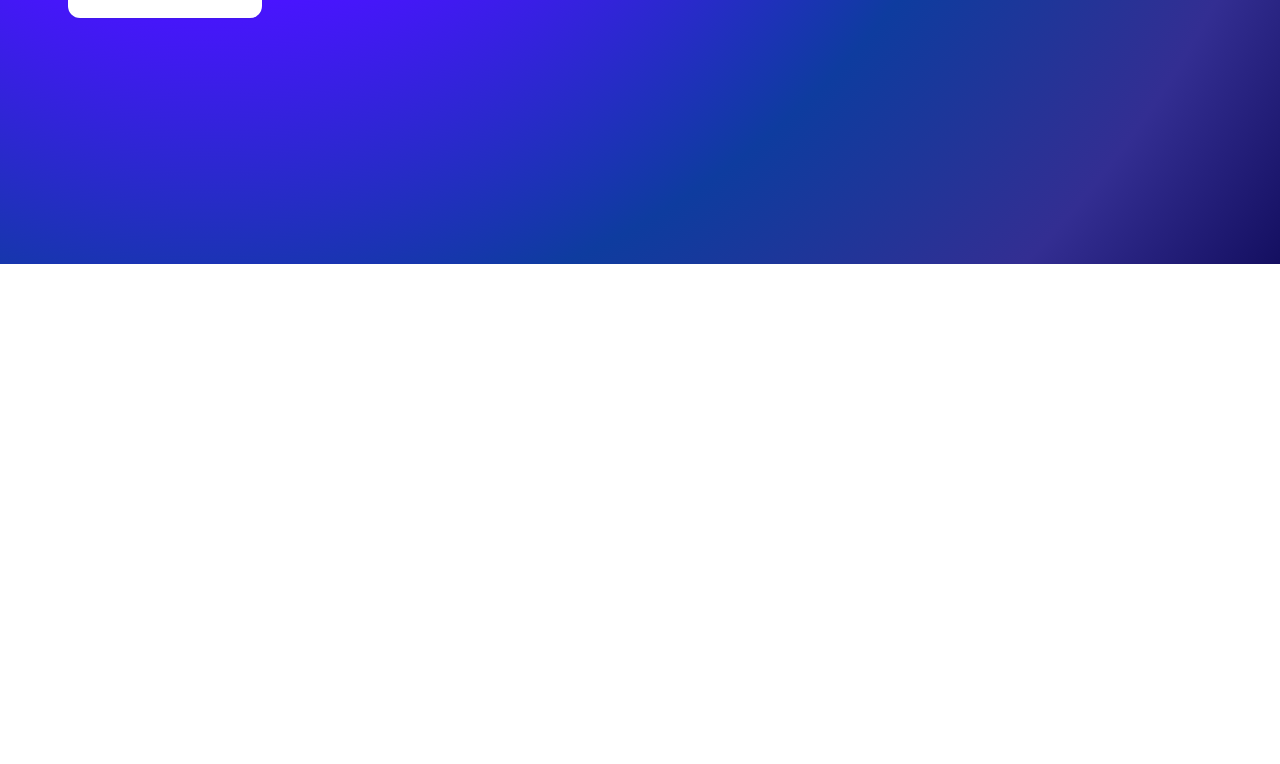
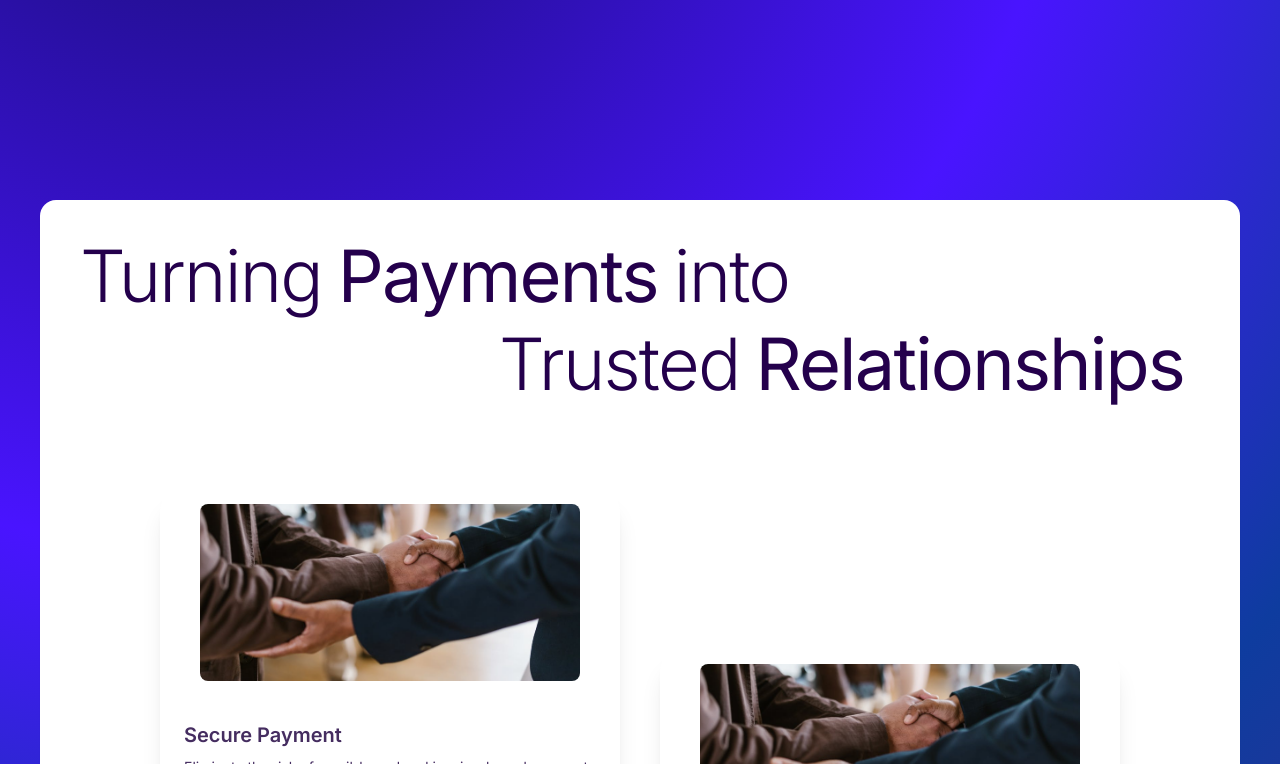
Before and after one commit to kartikbtspl/aplite-website, a Next.js app: page /solutions/ap-teams in a window 1280 px wide. Shown: the part 689-1453 px from the top of the page. Before the commit the page ends 953 px from the top, so only its background shows below. Built offline with nearby package versions, Linux system fonts and the light colour scheme.

Commit message:
Developed bg color , devloped multiple internal reusable components , Developed 80% AP page

```diff
--- a/app/globals.css
+++ b/app/globals.css
@@ -29,7 +29,7 @@
 
 @layer base {
   body {
-    @apply relative overflow-hidden text-[hsl(var(--foreground))];
+    @apply relative text-[hsl(var(--foreground))];
 
     background:
       radial-gradient(
@@ -42,7 +42,7 @@
       );
     background-size: 120% 120%;
     animation: subtle-move 10s ease-in-out infinite;
-    padding: 20px;
+
   }
 
   body::before {
@@ -70,3 +70,8 @@
 span {
   @apply bg-gradient-to-r from-[#111A4A] via-[#283EB0] to-[#B2C1FF] text-transparent bg-clip-text;
 }
+
+@keyframes shine {
+  0% { background-position: -200% 0; }
+  100% { background-position: 200% 0; }
+}
--- a/app/solutions/ap-teams/Section-2/Section2.tsx
+++ b/app/solutions/ap-teams/Section-2/Section2.tsx
@@ -1,81 +1,49 @@
-import { Shield, TrendingUp, LockIcon, CheckCircle } from "lucide-react";
-import MultiSectionCard from "@/components/ui/card";
-import CardContainer from "../../../../components/ui/CardContainer";
+import BlankCard from "@/components/ui/BlankCard";
+import CardComponent from "@/components/ui/CardComponent";
+import CardsGrid from "@/components/ui/GridCard";
+
 export default function Section2() {
-  const sections = [
-    {
-      number: "01",
-      icon: <Shield />,
-      title: "Secure Payment",
-      description:
-        "Eliminate the risk of email-based and invoice-based payment information exchanges. Your banking details live in a secure, verified profile.",
-    },
-    {
-      number: "02",
-      icon: <LockIcon />,
-      title: "Digital Payment Profile",
-      description:
-        "Your payment information lives in a tamper-proof profile that cannot be edited or altered like invoices and PDFs. Customers always have your correct, verified details.",
-    },
-    {
-      number: "03",
-      icon: <TrendingUp />,
-      title: "Build Trust",
-      description:
-        "WWhen customers pay using your Aplite profile, they know the banking details are legitimate, reducing payment delays and fraud concerns.",
-    },
-  ];
-  const features = [
-    "Cut verification time by 99%",
-    "Stop vendor impersonation fraud",
-    "Eliminate manual data entry",
-    "No more email-based banking updates",
-    "Reduce payment errors to zero",
-    "Real-time change notifications",
-    "Audit-ready documentation",
-    "Human-verified, not bot-scraped",
-  ];
+  return (
+    <BlankCard>
+      <div className="p-10">
+        <h1 className="text-4xl  md:text-7xl font-light tracking-tight text-[#24004c] flex flex-col">
+          <div className="flex justify-start mb-4">
+            Turning <strong className="mx-4">Payments </strong> into
+          </div>
 
-  return (
-    <div className="rounded space-y-8 mb-8 mx-auto">
-      <MultiSectionCard
-        sections={sections}
-        columns={3}
-        iconSize={45}
-        iconOffsetY={6}
-      />
-
-      <div className="space-y-6">
-        <h1 className="flex flex-wrap items-center justify-center text-3xl md:text-4xl font-extrabold text-slate-900 gap-2 md:gap-3 leading-tight text-center px-4">
-          Why
-          <span className="text-nowrap">Accounts Payable</span>
-          teams choose Aplite
+          <div className="flex justify-end">Trusted  <strong className="mx-4">Relationships </strong></div>
         </h1>
       </div>
 
-      <CardContainer>
-        <div className="grid grid-cols-1 md:grid-cols-2 gap-x-4 md:gap-x-8 lg:gap-x-12 gap-y-4 p-4 md:pl-12 lg:pl-24">
-          {features.map((text, index) => (
-            <div key={index} className="flex items-start gap-3">
-              <CheckCircle
-                size={20}
-                className="text-[#02A54D] flex-shrink-0 mt-1"
-              />
-              <p className="text-base md:text-lg text-slate-700 leading-relaxed">
-                {text}
-              </p>
-            </div>
-          ))}
-        </div>
-      </CardContainer>
+      <div className="px-10">
+        <CardsGrid>
+          <CardComponent
+            imageSrc="/img/AR.png"
+            title="Secure Payment"
+            subtitle="Eliminate the risk of email-based and invoice-based payment information exchanges. Your banking details live in a secure, verified profile."
+          />
+          <CardComponent
+            imageSrc="/img/AR.png"
+            title="Digital Payment Profile"
+            subtitle="Your payment information lives in a tamper-proof profile that cannot be edited or altered like invoices and PDFs. Customers always have your correct, verified details."
+          />
 
-      <CardContainer>
-        <div className="flex flex-col items-center justify-center space-y-4">
-          <h1 className="text-md text-[#111A4A] leading-tight text-center">
-            Ready to transform your AP process?
-          </h1>
-        </div>
-      </CardContainer>
-    </div>
+          <CardComponent
+            imageSrc="/img/AR.png"
+            title="Build Trust"
+            subtitle="When customers pay using your Aplite profile, they know the banking details are legitimate, reducing payment delays and fraud concerns."
+          />
+        </CardsGrid>
+      </div>
+
+      <div className="p-10">
+        <h1 className="text-3xl flex justify-center mt-8 space-y-6 md:text-5xl font-lg leading-tight tracking-tight text-[#24004c] ">
+          <div className="flex justify-start">
+            Why <strong className="mx-1">Accounts Payable </strong> Teams choose{" "}
+            <strong className="mx-4">Aplite</strong>{" "}
+          </div>
+        </h1>
+      </div>
+    </BlankCard>
   );
 }
--- a/app/solutions/ap-teams/page.tsx
+++ b/app/solutions/ap-teams/page.tsx
@@ -1,15 +1,11 @@
 "use client";
 
-import { PageHero } from "@/components/sections/page-hero";
+import HeroSec from "@/components/sections/HeroSec";
 import Section2 from "./Section-2/Section2";
-import HeroSec from "@/components/sections/HeroSec";
 
 export default function APTeamsPage() {
   return (
-    <>
-      {/* Page Hero */}
-
-      <div className="mx-auto space-y-10">
+    <div className="space-y-10">
       <section>
         <HeroSec
           subtitle="aplite"
@@ -19,28 +15,11 @@ export default function APTeamsPage() {
           onButtonClick={() => alert("Get Started...")}
         />
       </section>
-        {/* <section>
-          <PageHero
-            title="Built for Accounts Payable Teams"
-            subtitle="Search, Verify & Pay in seconds"
-            primaryButton={{
-              text: "Get Started",
-              href: "/contact",
-              showIcon: true,
-            }}
-            secondaryButton={{
-              text: "Schedule Demo",
-              href: "/demo",
-            }}
-            backgroundImage="/img/AP.png"
-            backgroundOverlay={true}
-          />
+
+      <section>
+       <Section2 />
       </section>
 
-        <section >
-          <Section2 />
-        </section> */}
     </div>
-    </>
   );
 }
--- /dev/null
+++ b/components/ui/BlankCard.tsx
@@ -0,0 +1,21 @@
+"use client";
+
+import React from "react";
+
+interface BlankCardProps {
+  children: React.ReactNode;
+  className?: string;
+}
+
+const BlankCard: React.FC<BlankCardProps> = ({
+  children,
+  className = ""
+}) => {
+  return (
+    <div className={`bg-white mx-10 rounded-2xl shadow-sm ${className}`}>
+      {children}
+    </div>
+  );
+};
+
+export default BlankCard;
--- /dev/null
+++ b/components/ui/CardComponent.tsx
@@ -0,0 +1,54 @@
+"use client";
+import Image from "next/image";
+import { useState } from "react";
+
+type CardComponentProps = {
+  imageSrc?: string;
+  title?: string;
+  subtitle?: string;
+};
+
+export default function CardComponent({
+  imageSrc,
+  title = "White labeling",
+  subtitle = "Put your brand at the forefront of all applications, products and statements.",
+}: CardComponentProps) {
+  const [imageError, setImageError] = useState(false);
+
+  return (
+    <div className="w-full h-full bg-white rounded-3xl shadow-xl overflow-hidden flex flex-col justify-between transition-all duration-300 hover:scale-105 hover:shadow-2xl relative group">
+      <div className="absolute inset-0 opacity-0 group-hover:opacity-100 transition-opacity duration-300 pointer-events-none rounded-3xl" style={{ background: 'linear-gradient(135deg, rgba(255,255,255,0.4) 0%, rgba(255,255,255,0) 50%, rgba(255,255,255,0.4) 100%)', backgroundSize: '200% 200%', animation: 'shine 2s infinite' }} />
+      {/* Top Section */}
+      <div className="relative w-full px-6 flex-1 rounded-3xl overflow-hidden">
+        {/* Conditional Image or Gradient */}
+        {!imageSrc || imageError ? (
+          <div
+            className="w-full h-full flex items-center rounded-xl justify-center"
+            style={{
+              background: "linear-gradient(135deg, #120d61 0%, #4914FF 100%)",
+            }}
+          >
+            {/* <p className="text-white/80 text-sm italic">Image unavailable</p> */}
+          </div>
+        ) : (
+          <div className="relative w-full h-full flex justify-center items-center p-4 z-10">
+            <Image
+              src={imageSrc}
+              alt={title}
+              width={700}
+              height={400}
+              className="w-full h-auto max-w-[600px] rounded-lg object-contain"
+              onError={() => setImageError(true)} // Fallback if the image fails to load
+            />
+          </div>
+        )}
+      </div>
+
+      {/* Bottom Section */}
+      <div className="p-6 text-[#452d60]">
+        <h3 className="text-xl font-semibold">{title}</h3>
+        <p className="mt-2 text-sm">{subtitle}</p>
+      </div>
+    </div>
+  );
+}
--- /dev/null
+++ b/components/ui/GridCard.tsx
@@ -0,0 +1,36 @@
+"use client";
+
+import { ReactNode } from "react";
+
+export default function CardsGrid({ children }: { children: ReactNode }) {
+  return (
+    <div className="w-full px-20 py-12">
+      <div
+        className="
+          grid
+          grid-cols-1 sm:grid-cols-2
+          gap-x-10 gap-y-16
+        "
+      >
+        {Array.isArray(children)
+          ? children.map((child, index) => (
+              <div
+                key={index}
+                className={`
+                  transition-transform duration-500
+                  ${
+                    // small vertical offset for right-side cards (col 2)
+                    index % 2 === 1
+                      ? "sm:translate-y-[10rem] translate-y-0"
+                      : "translate-y-0"
+                  }
+                `}
+              >
+                {child}
+              </div>
+            ))
+          : children}
+      </div>
+    </div>
+  );
+}
```
Also changed, not shown: public/img/securePayment.jfif (added). Lines whose indentation alone changed are shown as unchanged.
